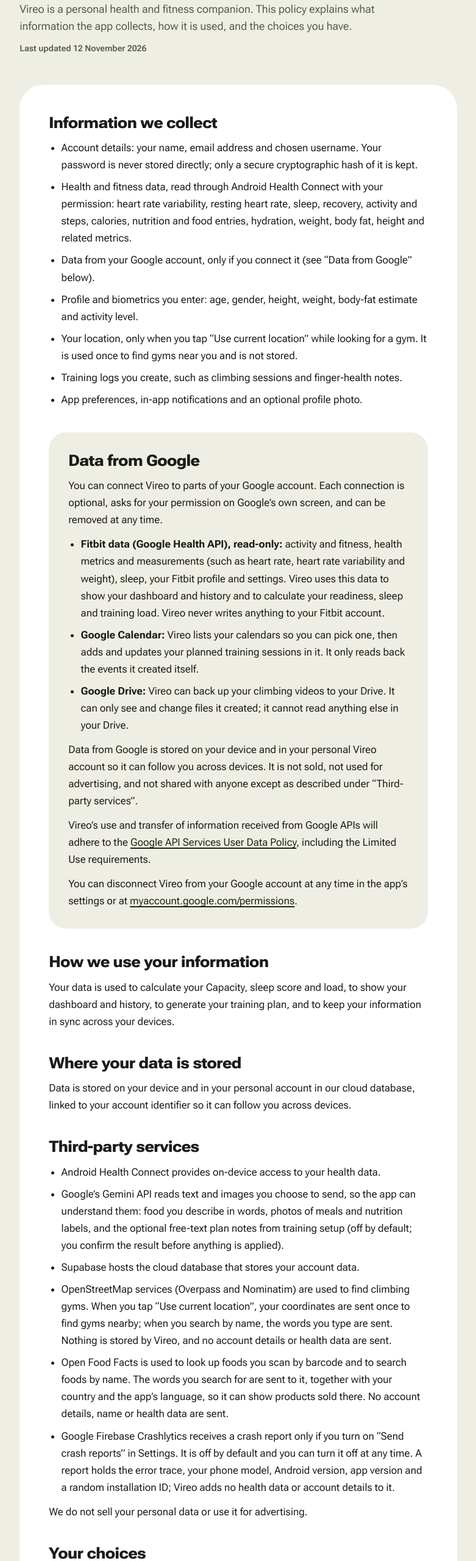
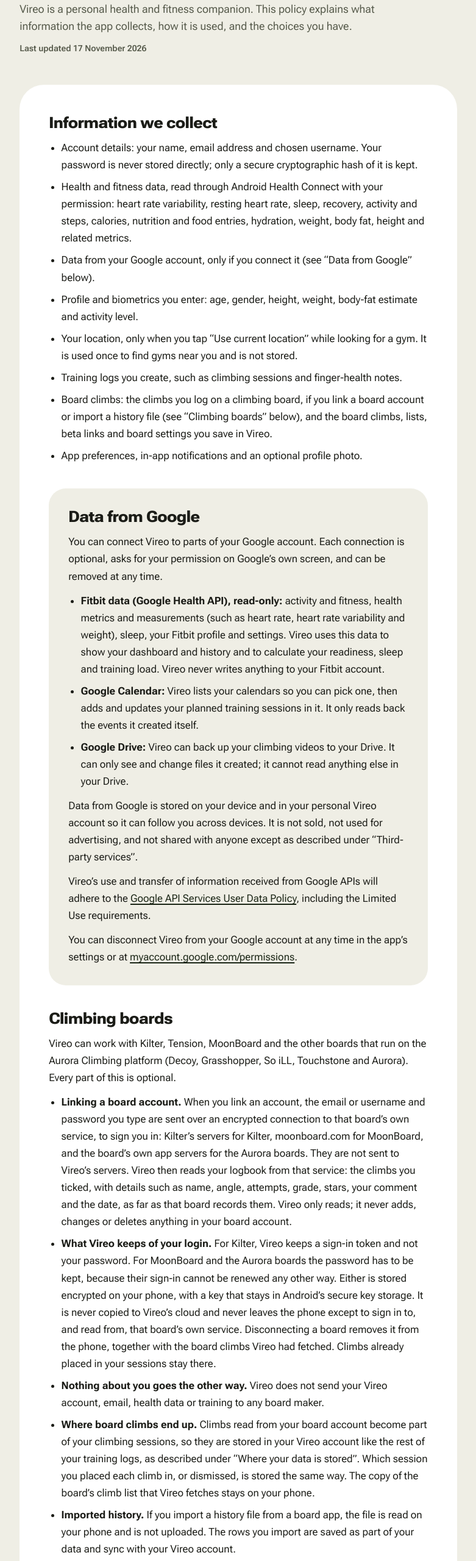
Before and after one commit to dliebed/vireo-app, a plain HTML site: page privacy/index.html in a window 1280 px wide. Shown: the part 240-2800 px from the top of the page at 61% size, without its empty margins (249-1030 px from the left). Drawn offline with Linux system fonts and the light colour scheme.

Commit message:
Draft: add climbing boards to the privacy policy (not for publishing until approved)
Co-Authored-By: Claude Sonnet 5.5 <noreply@anthropic.com>

```diff
--- a/privacy/index.html
+++ b/privacy/index.html
@@ -30,7 +30,7 @@
     <section class="title">
       <h1>Privacy policy</h1>
       <p>Vireo is a personal health and fitness companion. This policy explains what information the app collects, how it is used, and the choices you have.</p>
-      <p class="updated">Last updated 12 November 2026</p>
+      <p class="updated">Last updated 17 November 2026</p>
     </section>
     <article class="doc">
   <h2>Information we collect</h2>
@@ -41,6 +41,7 @@
     <li>Profile and biometrics you enter: age, gender, height, weight, body-fat estimate and activity level.</li>
     <li>Your location, only when you tap “Use current location” while looking for a gym. It is used once to find gyms near you and is not stored.</li>
     <li>Training logs you create, such as climbing sessions and finger-health notes.</li>
+    <li>Board climbs: the climbs you log on a climbing board, if you link a board account or import a history file (see “Climbing boards” below), and the board climbs, lists, beta links and board settings you save in Vireo.</li>
     <li>App preferences, in-app notifications and an optional profile photo.</li>
   </ul>
 
@@ -58,6 +59,20 @@
 
   </div>
 
+  <h2>Climbing boards</h2>
+  <p>Vireo can work with Kilter, Tension, MoonBoard and the other boards that run on the Aurora Climbing platform (Decoy, Grasshopper, So iLL, Touchstone and Aurora). Every part of this is optional.</p>
+  <ul>
+    <li><strong>Linking a board account.</strong> When you link an account, the email or username and password you type are sent over an encrypted connection to that board’s own service, to sign you in: Kilter’s servers for Kilter, moonboard.com for MoonBoard, and the board’s own app servers for the Aurora boards. They are not sent to Vireo’s servers. Vireo then reads your logbook from that service: the climbs you ticked, with details such as name, angle, attempts, grade, stars, your comment and the date, as far as that board records them. Vireo only reads; it never adds, changes or deletes anything in your board account.</li>
+    <li><strong>What Vireo keeps of your login.</strong> For Kilter, Vireo keeps a sign-in token and not your password. For MoonBoard and the Aurora boards the password has to be kept, because their sign-in cannot be renewed any other way. Either is stored encrypted on your phone, with a key that stays in Android’s secure key storage. It is never copied to Vireo’s cloud and never leaves the phone except to sign in to, and read from, that board’s own service. Disconnecting a board removes it from the phone, together with the board climbs Vireo had fetched. Climbs already placed in your sessions stay there.</li>
+    <li><strong>Nothing about you goes the other way.</strong> Vireo does not send your Vireo account, email, health data or training to any board maker.</li>
+    <li><strong>Where board climbs end up.</strong> Climbs read from your board account become part of your climbing sessions, so they are stored in your Vireo account like the rest of your training logs, as described under “Where your data is stored”. Which session you placed each climb in, or dismissed, is stored the same way. The copy of the board’s climb list that Vireo fetches stays on your phone.</li>
+    <li><strong>Imported history.</strong> If you import a history file from a board app, the file is read on your phone and is not uploaded. The rows you import are saved as part of your data and sync with your Vireo account.</li>
+    <li><strong>Board climb files.</strong> The climbs for the board you choose are downloaded from Vireo’s own cloud storage, with your Vireo sign-in. No board account is involved.</li>
+    <li><strong>Light-up over Bluetooth.</strong> To light a climb, Vireo searches for boards over Bluetooth, connects to the board’s controller and sends it the holds to light. This stays between your phone and the board. Vireo remembers the board’s Bluetooth address on that phone only; it is not synced. Vireo does not use your location for this.</li>
+    <li><strong>Climb together.</strong> When you start or join a crew, phones in the same room connect directly to each other through Nearby Connections. The crew’s display names and the queue of climbs are exchanged between those phones. Vireo does not send them to a server. Climb together is offered to athletes of 16 and older.</li>
+    <li><strong>Beta links.</strong> You can save a web address against a board climb. It is stored in your Vireo account with the rest of your board data. When you open it, your phone hands it to your browser or another app. Vireo itself makes no request to the address.</li>
+  </ul>
+
   <h2>How we use your information</h2>
   <p>Your data is used to calculate your Capacity, sleep score and load, to show your dashboard and history, to generate your training plan, and to keep your information in sync across your devices.</p>
 
@@ -69,6 +84,7 @@
     <li>Android Health Connect provides on-device access to your health data.</li>
     <li>Google’s Gemini API reads text and images you choose to send, so the app can understand them: food you describe in words, photos of meals and nutrition labels, and the optional free-text plan notes from training setup (off by default; you confirm the result before anything is applied).</li>
     <li>Supabase hosts the cloud database that stores your account data.</li>
+    <li>Board makers’ own services (Kilter, MoonBoard and the Aurora Climbing boards) receive your board login only if you link that board, only to sign you in and read your logbook, as described under “Climbing boards”.</li>
     <li>OpenStreetMap services (Overpass and Nominatim) are used to find climbing gyms. When you tap “Use current location”, your coordinates are sent once to find gyms nearby; when you search by name, the words you type are sent. Nothing is stored by Vireo, and no account details or health data are sent.</li>
     <li>Open Food Facts is used to look up foods you scan by barcode and to search foods by name. The words you search for are sent to it, together with your country and the app’s language, so it can show products sold there. No account details, name or health data are sent.</li>
     <li>Google Firebase Crashlytics receives a crash report only if you turn on “Send crash reports” in Settings. It is off by default and you can turn it off at any time. A report holds the error trace, your phone model, Android version, app version and a random installation ID; Vireo adds no health data or account details to it.</li>
```
